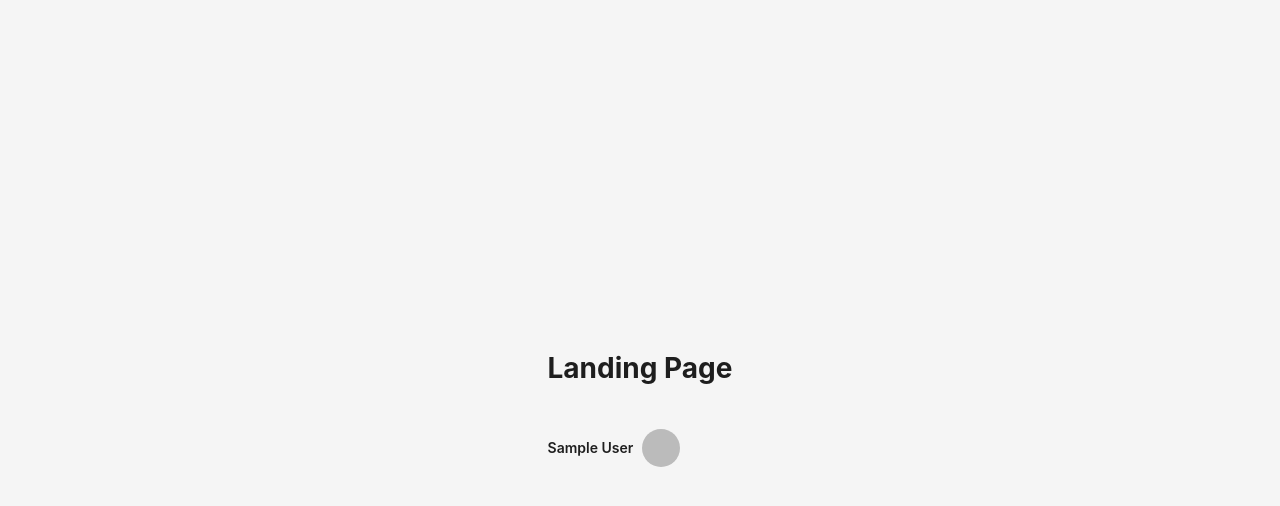
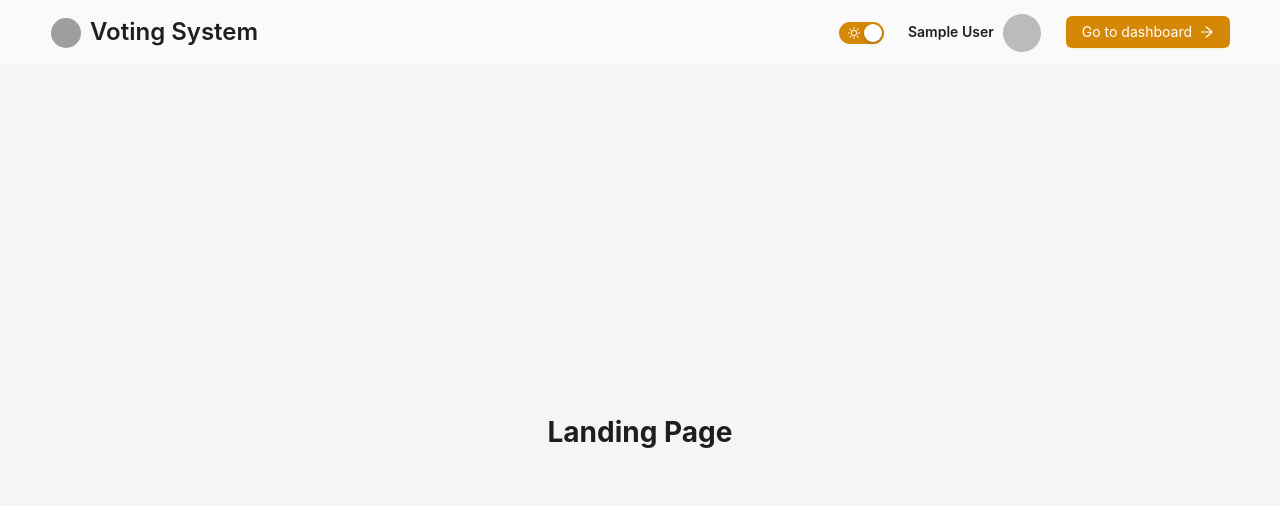
Before and after one commit to matyjb/voting_system, a React (Vite) app: page /#/ in a window 1280 px wide. Shown: the top 506 px of the page. Built offline with nearby package versions, Linux system fonts and the light colour scheme; no server answers; sample sign-in values are in the browser's storage; grey boxes are pictures that could not be loaded.

Commit message:
moved router to another file, copy url of qr, go to dashboard button

```diff
--- a/src/App.tsx
+++ b/src/App.tsx
@@ -1,61 +1,12 @@
 import { ConfigProvider, theme } from "antd";
 import { FunctionComponent } from "react";
-import { createHashRouter, RouterProvider } from "react-router-dom";
-import RequireAuth from "./presentation/components/RequireAuth";
-import ContestsMenu from "./presentation/pages/ContestsMenu";
-import EditContestPage from "./presentation/pages/EditContestPage";
-import ErrorPage from "./presentation/pages/ErrorPage";
-import LandingPage from "./presentation/pages/LandingPage";
-import LoginPage from "./presentation/pages/LoginPage";
+import { RouterProvider } from "react-router-dom";
 import { useThemeMode } from "./logic/contexts/ThemeModeContext";
-import { ProvideContestData } from "./logic/ProvideContestData";
-import ContestPage from "./presentation/pages/ContestPage";
-import { ProvideContests } from "./logic/ProvideContests";
-
-const router = createHashRouter([
-  {
-    path: "/",
-    element: <LandingPage />,
-    errorElement: <ErrorPage />,
-  },
-  {
-    path: "/login",
-    element: <LoginPage />,
-  },
-  {
-    path: "/edit",
-    element: (
-      <RequireAuth>
-        <ProvideContests>
-          <ContestsMenu />
-        </ProvideContests>
-      </RequireAuth>
-    ),
-    children: [
-      {
-        path: ":contestId",
-        element: (
-          <ProvideContestData>
-            <EditContestPage />
-          </ProvideContestData>
-        ),
-      },
-    ],
-  },
-  {
-    path: "/:userId/:contestId",
-    element: (
-      <RequireAuth>
-        <ProvideContestData noVoters noSubmissions noCategories>
-          <ContestPage />
-        </ProvideContestData>
-      </RequireAuth>
-    ),
-  },
-]);
+import { router } from "./router";
 
 const App: FunctionComponent = () => {
   const { mode } = useThemeMode();
+
   return (
     <ConfigProvider
       theme={{
--- /dev/null
+++ b/src/constants.tsx
@@ -0,0 +1,6 @@
+const logoUrl =
+  "https://gw.alipayobjects.com/zos/rmsportal/KDpgvguMpGfqaHPjicRK.svg";
+
+const isGhPages = true;
+
+export { logoUrl, isGhPages };
--- a/src/presentation/components/ContestQR.tsx
+++ b/src/presentation/components/ContestQR.tsx
@@ -1,9 +1,10 @@
 import { FunctionComponent } from "react";
 import { useAuthState } from "react-firebase-hooks/auth";
 import { auth } from "../../logic/firebase";
-import { Button, QRCode, Space } from "antd";
-import { DownloadOutlined } from "@ant-design/icons";
+import { Button, notification, QRCode, Space } from "antd";
+import { CopyOutlined, DownloadOutlined } from "@ant-design/icons";
 import { useContestData } from "../../logic/contexts/ContestDataContext";
+import { encodeContestUrl } from "../../router";
 
 interface ContestQRProps {}
 
@@ -25,14 +26,27 @@ const downloadQRCode = () => {
 const ContestQR: FunctionComponent<ContestQRProps> = () => {
   const { contest } = useContestData();
   const [user] = useAuthState(auth);
+  const [api, contextHolder] = notification.useNotification();
 
-  const contestUrl = `${window.location.origin}/${user!.uid}/${
-    contest!.fbref.id
-  }`;
+  const contestUrl = encodeContestUrl(user?.uid ?? "", contest?.fbref.id ?? "");
 
   return (
+    <>
+      {contextHolder}
       <Space id="contestQR" direction="vertical" align="center">
         <QRCode value={contestUrl} />
+        <Space>
+          <Button
+            type="primary"
+            icon={<CopyOutlined />}
+            onClick={() => {
+              navigator.clipboard.writeText(contestUrl);
+              api.info({
+                message: `Copied!`,
+                placement: "top",
+              });
+            }}
+          />
           <Button
             type="primary"
             icon={<DownloadOutlined />}
@@ -41,6 +55,8 @@ const ContestQR: FunctionComponent<ContestQRProps> = () => {
             Download
           </Button>
         </Space>
+      </Space>
+    </>
   );
 };
 
--- a/src/presentation/pages/ContestsMenu.tsx
+++ b/src/presentation/pages/ContestsMenu.tsx
@@ -8,10 +8,9 @@ import ThemeToggle from "../components/ThemeToggle";
 import { useContests } from "../../logic/contexts/ContestsContext";
 import { useContestData } from "../../logic/contexts/ContestDataContext";
 import { useState } from "react";
+import { logoUrl } from "../../constants";
 
 const { Sider, Header, Content } = Layout;
-const logoUrl =
-  "https://gw.alipayobjects.com/zos/rmsportal/KDpgvguMpGfqaHPjicRK.svg";
 
 type MenuItem = Required<MenuProps>["items"][number];
 
--- a/src/presentation/pages/LandingPage.tsx
+++ b/src/presentation/pages/LandingPage.tsx
@@ -1,14 +1,48 @@
-import { Layout, Space } from "antd";
+import { Avatar, Button, Layout, Space, Typography } from "antd";
 import GoogleLoginButton from "../components/GoogleLoginButton";
-import { Content } from "antd/es/layout/layout";
+import { Content, Header } from "antd/es/layout/layout";
+import { useAuthState } from "react-firebase-hooks/auth";
+import { auth } from "../../logic/firebase";
+import { useNavigate } from "react-router-dom";
+import ThemeToggle from "../components/ThemeToggle";
+import { logoUrl } from "../../constants";
+import { ArrowRightOutlined } from "@ant-design/icons";
 
 export default function LandingPage() {
+  const [user] = useAuthState(auth);
+  const navigate = useNavigate();
+
+  const handleGotoDashboard = () => {
+    navigate("/edit");
+  };
+
   return (
     <Layout className="fill-height">
+      <Header style={{ display: "flex", justifyContent: "space-between" }}>
+        <Space>
+          <Avatar src={logoUrl} />
+          <Typography.Title level={3} style={{ margin: 0 }}>
+            Voting System
+          </Typography.Title>
+        </Space>
+        <Space size={"large"}>
+          <ThemeToggle />
+          <GoogleLoginButton />
+          {user && (
+            <Button
+              type="primary"
+              onClick={handleGotoDashboard}
+              icon={<ArrowRightOutlined />}
+              dir="rtl"
+            >
+              Go to dashboard
+            </Button>
+          )}
+        </Space>
+      </Header>
       <Content className="center">
         <Space direction="vertical" size="large">
           <h1>Landing Page</h1>
-          <GoogleLoginButton />
         </Space>
       </Content>
     </Layout>
--- /dev/null
+++ b/src/router.tsx
@@ -0,0 +1,68 @@
+import {
+  createBrowserRouter,
+  createHashRouter,
+  RouteObject,
+} from "react-router-dom";
+import { ProvideContestData } from "./logic/ProvideContestData";
+import { ProvideContests } from "./logic/ProvideContests";
+import RequireAuth from "./presentation/components/RequireAuth";
+import ContestPage from "./presentation/pages/ContestPage";
+import ContestsMenu from "./presentation/pages/ContestsMenu";
+import EditContestPage from "./presentation/pages/EditContestPage";
+import ErrorPage from "./presentation/pages/ErrorPage";
+import LandingPage from "./presentation/pages/LandingPage";
+import LoginPage from "./presentation/pages/LoginPage";
+import { isGhPages } from "./constants";
+
+const routes: RouteObject[] = [
+  {
+    path: "/",
+    element: <LandingPage />,
+    errorElement: <ErrorPage />,
+  },
+  {
+    path: "/login",
+    element: <LoginPage />,
+  },
+  {
+    path: "/edit",
+    element: (
+      <RequireAuth>
+        <ProvideContests>
+          <ContestsMenu />
+        </ProvideContests>
+      </RequireAuth>
+    ),
+    children: [
+      {
+        path: ":contestId",
+        element: (
+          <ProvideContestData>
+            <EditContestPage />
+          </ProvideContestData>
+        ),
+      },
+    ],
+  },
+  {
+    path: "/:userId/:contestId",
+    element: (
+      <RequireAuth>
+        <ProvideContestData noVoters noSubmissions noCategories>
+          <ContestPage />
+        </ProvideContestData>
+      </RequireAuth>
+    ),
+  },
+];
+
+let router = isGhPages ? createHashRouter(routes) : createBrowserRouter(routes);
+
+const encodeContestUrl = (userId: string, contestId: string) => {
+  // ! TODO: dynamic path with base url
+  if (isGhPages)
+    return `${window.location.origin}/voting_system/#${userId}/${contestId}`;
+  return `${window.location.origin}/voting_system/${userId}/${contestId}`;
+};
+
+export { router, encodeContestUrl };
```
Lines whose indentation alone changed are shown as unchanged.
